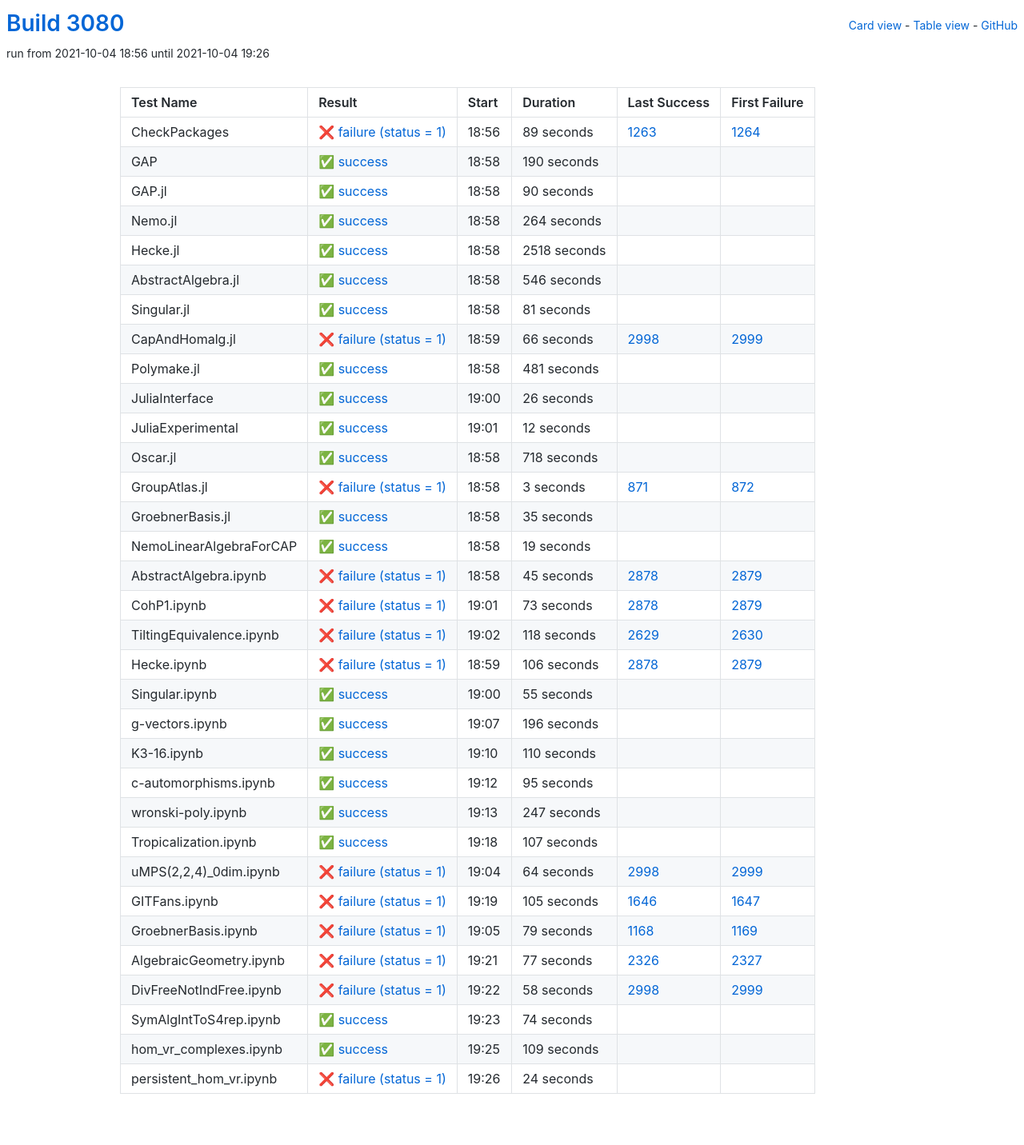
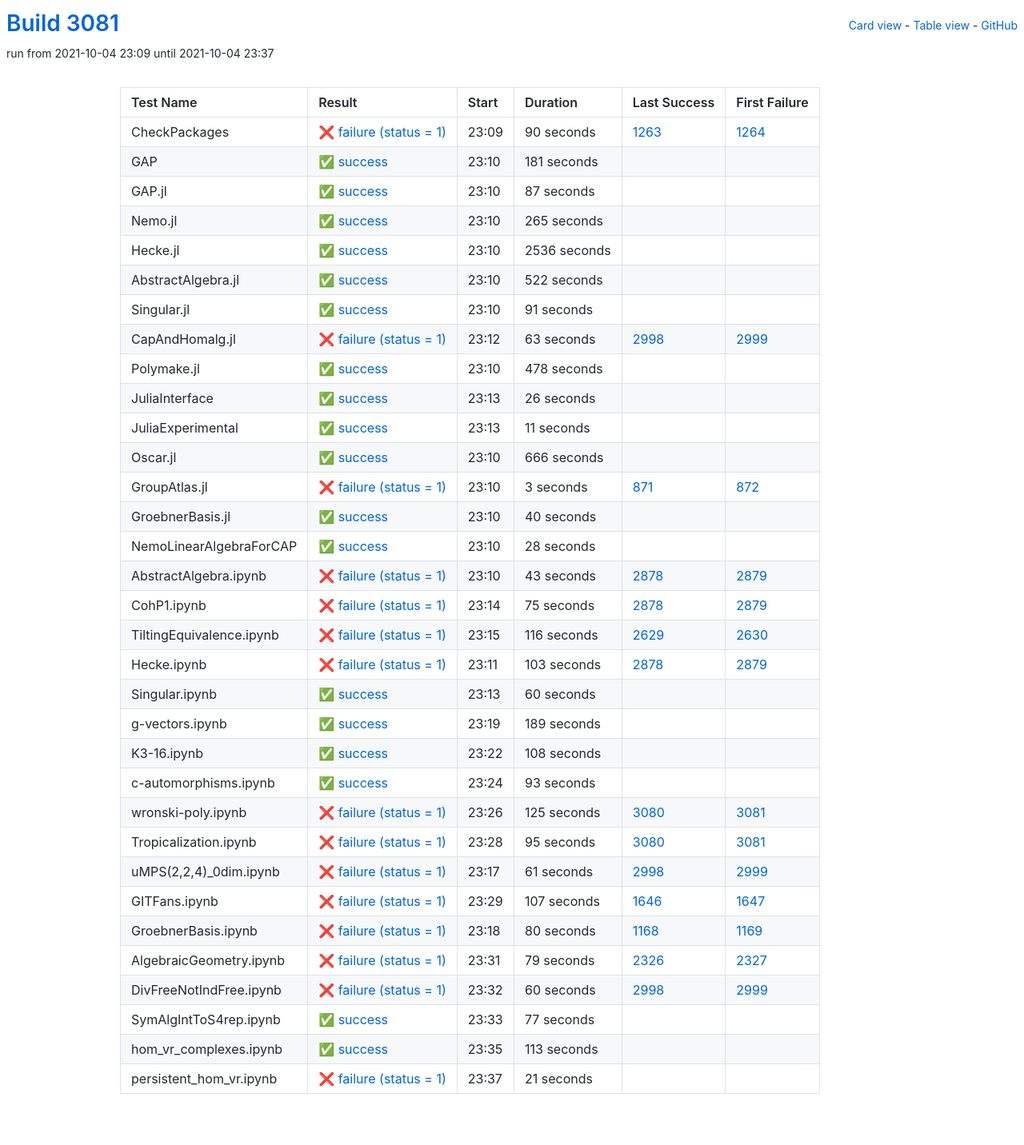
Before and after one commit to oscar-system/oscar-ci-status-stable, a Jekyll site: the page built from table.html, in a window 1280 px wide. Shown: the whole page at 80% size. Built offline with Jekyll 4.4.1, drawn with Linux system fonts in a browser that asks for light colours.

Commit message:
Build #3081

```diff
--- a/_data/ci.yml
+++ b/_data/ci.yml
@@ -1,6 +1,6 @@
 ---
-build: 3080
-build_url: https://oscarci.mathematik.uni-kl.de/job/oscar-stable/3080/
+build: 3081
+build_url: https://oscarci.mathematik.uni-kl.de/job/oscar-stable/3081/
 job: oscar-stable
 organization: oscar-system
 repo: oscar-ci-status-stable
@@ -8,116 +8,116 @@ repourl: https://github.com/oscar-system/oscar-ci-status-stable
 tests:
 - name: CheckPackages
   id: checkpackages
-  log: https://oscarci.mathematik.uni-kl.de/job/oscar-stable/3080/artifact/logs/build-3080/CheckPackages.log
-  start: 2021-10-04 18:56
+  log: https://oscarci.mathematik.uni-kl.de/job/oscar-stable/3081/artifact/logs/build-3081/CheckPackages.log
+  start: 2021-10-04 23:09
   success: false
   exitcode: 1
   status: failure
-  duration: 89
+  duration: 90
   last_success: 1263
   last_success_url: https://oscarci.mathematik.uni-kl.de/job/oscar-stable/1263/
   first_failure: 1264
   first_failure_url: https://oscarci.mathematik.uni-kl.de/job/oscar-stable/1264/
 - name: GAP
   id: gap
-  log: https://oscarci.mathematik.uni-kl.de/job/oscar-stable/3080/artifact/logs/build-3080/GAP.log
-  start: 2021-10-04 18:58
+  log: https://oscarci.mathematik.uni-kl.de/job/oscar-stable/3081/artifact/logs/build-3081/GAP.log
+  start: 2021-10-04 23:10
   success: true
   exitcode: 0
   status: success
-  duration: 190
+  duration: 181
   last_success: false
   last_success_url:
   first_failure: false
   first_failure_url:
 - name: GAP.jl
   id: gap-jl
-  log: https://oscarci.mathematik.uni-kl.de/job/oscar-stable/3080/artifact/logs/build-3080/GAP.jl.log
-  start: 2021-10-04 18:58
+  log: https://oscarci.mathematik.uni-kl.de/job/oscar-stable/3081/artifact/logs/build-3081/GAP.jl.log
+  start: 2021-10-04 23:10
   success: true
   exitcode: 0
   status: success
-  duration: 90
+  duration: 87
   last_success: false
   last_success_url:
   first_failure: false
   first_failure_url:
 - name: Nemo.jl
   id: nemo-jl
-  log: https://oscarci.mathematik.uni-kl.de/job/oscar-stable/3080/artifact/logs/build-3080/Nemo.jl.log
-  start: 2021-10-04 18:58
+  log: https://oscarci.mathematik.uni-kl.de/job/oscar-stable/3081/artifact/logs/build-3081/Nemo.jl.log
+  start: 2021-10-04 23:10
   success: true
   exitcode: 0
   status: success
-  duration: 264
+  duration: 265
   last_success: false
   last_success_url:
   first_failure: false
   first_failure_url:
 - name: Hecke.jl
   id: hecke-jl
-  log: https://oscarci.mathematik.uni-kl.de/job/oscar-stable/3080/artifact/logs/build-3080/Hecke.jl.log
-  start: 2021-10-04 18:58
+  log: https://oscarci.mathematik.uni-kl.de/job/oscar-stable/3081/artifact/logs/build-3081/Hecke.jl.log
+  start: 2021-10-04 23:10
   success: true
   exitcode: 0
   status: success
-  duration: 2518
+  duration: 2536
   last_success: false
   last_success_url:
   first_failure: false
   first_failure_url:
 - name: AbstractAlgebra.jl
   id: abstractalgebra-jl
-  log: https://oscarci.mathematik.uni-kl.de/job/oscar-stable/3080/artifact/logs/build-3080/AbstractAlgebra.jl.log
-  start: 2021-10-04 18:58
+  log: https://oscarci.mathematik.uni-kl.de/job/oscar-stable/3081/artifact/logs/build-3081/AbstractAlgebra.jl.log
+  start: 2021-10-04 23:10
   success: true
   exitcode: 0
   status: success
-  duration: 546
+  duration: 522
   last_success: false
   last_success_url:
   first_failure: false
   first_failure_url:
 - name: Singular.jl
   id: singular-jl
-  log: https://oscarci.mathematik.uni-kl.de/job/oscar-stable/3080/artifact/logs/build-3080/Singular.jl.log
-  start: 2021-10-04 18:58
+  log: https://oscarci.mathematik.uni-kl.de/job/oscar-stable/3081/artifact/logs/build-3081/Singular.jl.log
+  start: 2021-10-04 23:10
   success: true
   exitcode: 0
   status: success
-  duration: 81
+  duration: 91
   last_success: false
   last_success_url:
   first_failure: false
   first_failure_url:
 - name: CapAndHomalg.jl
   id: capandhomalg-jl
-  log: https://oscarci.mathematik.uni-kl.de/job/oscar-stable/3080/artifact/logs/build-3080/CapAndHomalg.jl.log
-  start: 2021-10-04 18:59
+  log: https://oscarci.mathematik.uni-kl.de/job/oscar-stable/3081/artifact/logs/build-3081/CapAndHomalg.jl.log
+  start: 2021-10-04 23:12
   success: false
   exitcode: 1
   status: failure
-  duration: 66
+  duration: 63
   last_success: 2998
   last_success_url: https://oscarci.mathematik.uni-kl.de/job/oscar-stable/2998/
   first_failure: 2999
   first_failure_url: https://oscarci.mathematik.uni-kl.de/job/oscar-stable/2999/
 - name: Polymake.jl
   id: polymake-jl
-  log: https://oscarci.mathematik.uni-kl.de/job/oscar-stable/3080/artifact/logs/build-3080/Polymake.jl.log
-  start: 2021-10-04 18:58
+  log: https://oscarci.mathematik.uni-kl.de/job/oscar-stable/3081/artifact/logs/build-3081/Polymake.jl.log
+  start: 2021-10-04 23:10
   success: true
   exitcode: 0
   status: success
-  duration: 481
+  duration: 478
   last_success: false
   last_success_url:
   first_failure: false
   first_failure_url:
 - name: JuliaInterface
   id: juliainterface
-  log: https://oscarci.mathematik.uni-kl.de/job/oscar-stable/3080/artifact/logs/build-3080/JuliaInterface.log
-  start: 2021-10-04 19:00
+  log: https://oscarci.mathematik.uni-kl.de/job/oscar-stable/3081/artifact/logs/build-3081/JuliaInterface.log
+  start: 2021-10-04 23:13
   success: true
   exitcode: 0
   status: success
@@ -128,32 +128,32 @@ tests:
   first_failure_url:
 - name: JuliaExperimental
   id: juliaexperimental
-  log: https://oscarci.mathematik.uni-kl.de/job/oscar-stable/3080/artifact/logs/build-3080/JuliaExperimental.log
-  start: 2021-10-04 19:01
+  log: https://oscarci.mathematik.uni-kl.de/job/oscar-stable/3081/artifact/logs/build-3081/JuliaExperimental.log
+  start: 2021-10-04 23:13
   success: true
   exitcode: 0
   status: success
-  duration: 12
+  duration: 11
   last_success: false
   last_success_url:
   first_failure: false
   first_failure_url:
 - name: Oscar.jl
   id: oscar-jl
-  log: https://oscarci.mathematik.uni-kl.de/job/oscar-stable/3080/artifact/logs/build-3080/Oscar.jl.log
-  start: 2021-10-04 18:58
+  log: https://oscarci.mathematik.uni-kl.de/job/oscar-stable/3081/artifact/logs/build-3081/Oscar.jl.log
+  start: 2021-10-04 23:10
   success: true
   exitcode: 0
   status: success
-  duration: 718
+  duration: 666
   last_success: false
   last_success_url:
   first_failure: false
   first_failure_url:
 - name: GroupAtlas.jl
   id: groupatlas-jl
-  log: https://oscarci.mathematik.uni-kl.de/job/oscar-stable/3080/artifact/logs/build-3080/GroupAtlas.jl.log
-  start: 2021-10-04 18:58
+  log: https://oscarci.mathematik.uni-kl.de/job/oscar-stable/3081/artifact/logs/build-3081/GroupAtlas.jl.log
+  start: 2021-10-04 23:10
   success: false
   exitcode: 1
   status: failure
@@ -164,240 +164,240 @@ tests:
   first_failure_url: https://oscarci.mathematik.uni-kl.de/job/oscar-stable/872/
 - name: GroebnerBasis.jl
   id: groebnerbasis-jl
-  log: https://oscarci.mathematik.uni-kl.de/job/oscar-stable/3080/artifact/logs/build-3080/GroebnerBasis.jl.log
-  start: 2021-10-04 18:58
+  log: https://oscarci.mathematik.uni-kl.de/job/oscar-stable/3081/artifact/logs/build-3081/GroebnerBasis.jl.log
+  start: 2021-10-04 23:10
   success: true
   exitcode: 0
   status: success
-  duration: 35
+  duration: 40
   last_success: false
   last_success_url:
   first_failure: false
   first_failure_url:
 - name: NemoLinearAlgebraForCAP
   id: nemolinearalgebraforcap
-  log: https://oscarci.mathematik.uni-kl.de/job/oscar-stable/3080/artifact/logs/build-3080/NemoLinearAlgebraForCAP.log
-  start: 2021-10-04 18:58
+  log: https://oscarci.mathematik.uni-kl.de/job/oscar-stable/3081/artifact/logs/build-3081/NemoLinearAlgebraForCAP.log
+  start: 2021-10-04 23:10
   success: true
   exitcode: 0
   status: success
-  duration: 19
+  duration: 28
   last_success: false
   last_success_url:
   first_failure: false
   first_failure_url:
 - name: AbstractAlgebra.ipynb
   id: abstractalgebra-ipynb
-  log: https://oscarci.mathematik.uni-kl.de/job/oscar-stable/3080/artifact/logs/build-3080/AbstractAlgebra.ipynb.log
-  start: 2021-10-04 18:58
+  log: https://oscarci.mathematik.uni-kl.de/job/oscar-stable/3081/artifact/logs/build-3081/AbstractAlgebra.ipynb.log
+  start: 2021-10-04 23:10
   success: false
   exitcode: 1
   status: failure
-  duration: 45
+  duration: 43
   last_success: 2878
   last_success_url: https://oscarci.mathematik.uni-kl.de/job/oscar-stable/2878/
   first_failure: 2879
   first_failure_url: https://oscarci.mathematik.uni-kl.de/job/oscar-stable/2879/
 - name: CohP1.ipynb
   id: cohp1-ipynb
-  log: https://oscarci.mathematik.uni-kl.de/job/oscar-stable/3080/artifact/logs/build-3080/CohP1.ipynb.log
-  start: 2021-10-04 19:01
+  log: https://oscarci.mathematik.uni-kl.de/job/oscar-stable/3081/artifact/logs/build-3081/CohP1.ipynb.log
+  start: 2021-10-04 23:14
   success: false
   exitcode: 1
   status: failure
-  duration: 73
+  duration: 75
   last_success: 2878
   last_success_url: https://oscarci.mathematik.uni-kl.de/job/oscar-stable/2878/
   first_failure: 2879
   first_failure_url: https://oscarci.mathematik.uni-kl.de/job/oscar-stable/2879/
 - name: TiltingEquivalence.ipynb
   id: tiltingequivalence-ipynb
-  log: https://oscarci.mathematik.uni-kl.de/job/oscar-stable/3080/artifact/logs/build-3080/TiltingEquivalence.ipynb.log
-  start: 2021-10-04 19:02
+  log: https://oscarci.mathematik.uni-kl.de/job/oscar-stable/3081/artifact/logs/build-3081/TiltingEquivalence.ipynb.log
+  start: 2021-10-04 23:15
   success: false
   exitcode: 1
   status: failure
-  duration: 118
+  duration: 116
   last_success: 2629
   last_success_url: https://oscarci.mathematik.uni-kl.de/job/oscar-stable/2629/
   first_failure: 2630
   first_failure_url: https://oscarci.mathematik.uni-kl.de/job/oscar-stable/2630/
 - name: Hecke.ipynb
   id: hecke-ipynb
-  log: https://oscarci.mathematik.uni-kl.de/job/oscar-stable/3080/artifact/logs/build-3080/Hecke.ipynb.log
-  start: 2021-10-04 18:59
+  log: https://oscarci.mathematik.uni-kl.de/job/oscar-stable/3081/artifact/logs/build-3081/Hecke.ipynb.log
+  start: 2021-10-04 23:11
   success: false
   exitcode: 1
   status: failure
-  duration: 106
+  duration: 103
   last_success: 2878
   last_success_url: https://oscarci.mathematik.uni-kl.de/job/oscar-stable/2878/
   first_failure: 2879
   first_failure_url: https://oscarci.mathematik.uni-kl.de/job/oscar-stable/2879/
 - name: Singular.ipynb
   id: singular-ipynb
-  log: https://oscarci.mathematik.uni-kl.de/job/oscar-stable/3080/artifact/logs/build-3080/Singular.ipynb.log
-  start: 2021-10-04 19:00
+  log: https://oscarci.mathematik.uni-kl.de/job/oscar-stable/3081/artifact/logs/build-3081/Singular.ipynb.log
+  start: 2021-10-04 23:13
   success: true
   exitcode: 0
   status: success
-  duration: 55
+  duration: 60
   last_success: false
   last_success_url:
   first_failure: false
   first_failure_url:
 - name: g-vectors.ipynb
   id: g-vectors-ipynb
-  log: https://oscarci.mathematik.uni-kl.de/job/oscar-stable/3080/artifact/logs/build-3080/g-vectors.ipynb.log
-  start: 2021-10-04 19:07
+  log: https://oscarci.mathematik.uni-kl.de/job/oscar-stable/3081/artifact/logs/build-3081/g-vectors.ipynb.log
+  start: 2021-10-04 23:19
   success: true
   exitcode: 0
   status: success
-  duration: 196
+  duration: 189
   last_success: false
   last_success_url:
   first_failure: false
   first_failure_url:
 - name: K3-16.ipynb
   id: k3-16-ipynb
-  log: https://oscarci.mathematik.uni-kl.de/job/oscar-stable/3080/artifact/logs/build-3080/K3-16.ipynb.log
-  start: 2021-10-04 19:10
+  log: https://oscarci.mathematik.uni-kl.de/job/oscar-stable/3081/artifact/logs/build-3081/K3-16.ipynb.log
+  start: 2021-10-04 23:22
   success: true
   exitcode: 0
   status: success
-  duration: 110
+  duration: 108
   last_success: false
   last_success_url:
   first_failure: false
   first_failure_url:
 - name: c-automorphisms.ipynb
   id: c-automorphisms-ipynb
-  log: https://oscarci.mathematik.uni-kl.de/job/oscar-stable/3080/artifact/logs/build-3080/c-automorphisms.ipynb.log
-  start: 2021-10-04 19:12
+  log: https://oscarci.mathematik.uni-kl.de/job/oscar-stable/3081/artifact/logs/build-3081/c-automorphisms.ipynb.log
+  start: 2021-10-04 23:24
   success: true
   exitcode: 0
   status: success
-  duration: 95
+  duration: 93
   last_success: false
   last_success_url:
   first_failure: false
   first_failure_url:
 - name: wronski-poly.ipynb
   id: wronski-poly-ipynb
-  log: https://oscarci.mathematik.uni-kl.de/job/oscar-stable/3080/artifact/logs/build-3080/wronski-poly.ipynb.log
-  start: 2021-10-04 19:13
-  success: true
-  exitcode: 0
-  status: success
-  duration: 247
-  last_success: false
-  last_success_url:
-  first_failure: false
-  first_failure_url:
-- name: Tropicalization.ipynb
-  id: tropicalization-ipynb
-  log: https://oscarci.mathematik.uni-kl.de/job/oscar-stable/3080/artifact/logs/build-3080/Tropicalization.ipynb.log
-  start: 2021-10-04 19:18
-  success: true
-  exitcode: 0
-  status: success
-  duration: 107
-  last_success: false
-  last_success_url:
-  first_failure: false
-  first_failure_url:
-- name: uMPS(2,2,4)_0dim.ipynb
-  id: umps-2-2-4-0dim-ipynb
-  log: https://oscarci.mathematik.uni-kl.de/job/oscar-stable/3080/artifact/logs/build-3080/uMPS-2-2-4-_0dim.ipynb.log
-  start: 2021-10-04 19:04
+  log: https://oscarci.mathematik.uni-kl.de/job/oscar-stable/3081/artifact/logs/build-3081/wronski-poly.ipynb.log
+  start: 2021-10-04 23:26
   success: false
   exitcode: 1
   status: failure
-  duration: 64
+  duration: 125
+  last_success: 3080
+  last_success_url: https://oscarci.mathematik.uni-kl.de/job/oscar-stable/3080/
+  first_failure: 3081
+  first_failure_url: https://oscarci.mathematik.uni-kl.de/job/oscar-stable/3081/
+- name: Tropicalization.ipynb
+  id: tropicalization-ipynb
+  log: https://oscarci.mathematik.uni-kl.de/job/oscar-stable/3081/artifact/logs/build-3081/Tropicalization.ipynb.log
+  start: 2021-10-04 23:28
+  success: false
+  exitcode: 1
+  status: failure
+  duration: 95
+  last_success: 3080
+  last_success_url: https://oscarci.mathematik.uni-kl.de/job/oscar-stable/3080/
+  first_failure: 3081
+  first_failure_url: https://oscarci.mathematik.uni-kl.de/job/oscar-stable/3081/
+- name: uMPS(2,2,4)_0dim.ipynb
+  id: umps-2-2-4-0dim-ipynb
+  log: https://oscarci.mathematik.uni-kl.de/job/oscar-stable/3081/artifact/logs/build-3081/uMPS-2-2-4-_0dim.ipynb.log
+  start: 2021-10-04 23:17
+  success: false
+  exitcode: 1
+  status: failure
+  duration: 61
   last_success: 2998
   last_success_url: https://oscarci.mathematik.uni-kl.de/job/oscar-stable/2998/
   first_failure: 2999
   first_failure_url: https://oscarci.mathematik.uni-kl.de/job/oscar-stable/2999/
 - name: GITFans.ipynb
   id: gitfans-ipynb
-  log: https://oscarci.mathematik.uni-kl.de/job/oscar-stable/3080/artifact/logs/build-3080/GITFans.ipynb.log
-  start: 2021-10-04 19:19
+  log: https://oscarci.mathematik.uni-kl.de/job/oscar-stable/3081/artifact/logs/build-3081/GITFans.ipynb.log
+  start: 2021-10-04 23:29
   success: false
   exitcode: 1
   status: failure
-  duration: 105
+  duration: 107
   last_success: 1646
   last_success_url: https://oscarci.mathematik.uni-kl.de/job/oscar-stable/1646/
   first_failure: 1647
   first_failure_url: https://oscarci.mathematik.uni-kl.de/job/oscar-stable/1647/
 - name: GroebnerBasis.ipynb
   id: groebnerbasis-ipynb
-  log: https://oscarci.mathematik.uni-kl.de/job/oscar-stable/3080/artifact/logs/build-3080/GroebnerBasis.ipynb.log
-  start: 2021-10-04 19:05
+  log: https://oscarci.mathematik.uni-kl.de/job/oscar-stable/3081/artifact/logs/build-3081/GroebnerBasis.ipynb.log
+  start: 2021-10-04 23:18
   success: false
   exitcode: 1
   status: failure
-  duration: 79
+  duration: 80
   last_success: 1168
   last_success_url: https://oscarci.mathematik.uni-kl.de/job/oscar-stable/1168/
   first_failure: 1169
   first_failure_url: https://oscarci.mathematik.uni-kl.de/job/oscar-stable/1169/
 - name: AlgebraicGeometry.ipynb
   id: algebraicgeometry-ipynb
-  log: https://oscarci.mathematik.uni-kl.de/job/oscar-stable/3080/artifact/logs/build-3080/AlgebraicGeometry.ipynb.log
-  start: 2021-10-04 19:21
+  log: https://oscarci.mathematik.uni-kl.de/job/oscar-stable/3081/artifact/logs/build-3081/AlgebraicGeometry.ipynb.log
+  start: 2021-10-04 23:31
   success: false
   exitcode: 1
   status: failure
-  duration: 77
+  duration: 79
   last_success: 2326
   last_success_url: https://oscarci.mathematik.uni-kl.de/job/oscar-stable/2326/
   first_failure: 2327
   first_failure_url: https://oscarci.mathematik.uni-kl.de/job/oscar-stable/2327/
 - name: DivFreeNotIndFree.ipynb
   id: divfreenotindfree-ipynb
-  log: https://oscarci.mathematik.uni-kl.de/job/oscar-stable/3080/artifact/logs/build-3080/DivFreeNotIndFree.ipynb.log
-  start: 2021-10-04 19:22
+  log: https://oscarci.mathematik.uni-kl.de/job/oscar-stable/3081/artifact/logs/build-3081/DivFreeNotIndFree.ipynb.log
+  start: 2021-10-04 23:32
   success: false
   exitcode: 1
   status: failure
-  duration: 58
+  duration: 60
   last_success: 2998
   last_success_url: https://oscarci.mathematik.uni-kl.de/job/oscar-stable/2998/
   first_failure: 2999
   first_failure_url: https://oscarci.mathematik.uni-kl.de/job/oscar-stable/2999/
 - name: SymAlgIntToS4rep.ipynb
   id: symalginttos4rep-ipynb
-  log: https://oscarci.mathematik.uni-kl.de/job/oscar-stable/3080/artifact/logs/build-3080/SymAlgIntToS4rep.ipynb.log
-  start: 2021-10-04 19:23
+  log: https://oscarci.mathematik.uni-kl.de/job/oscar-stable/3081/artifact/logs/build-3081/SymAlgIntToS4rep.ipynb.log
+  start: 2021-10-04 23:33
   success: true
   exitcode: 0
   status: success
-  duration: 74
+  duration: 77
   last_success: false
   last_success_url:
   first_failure: false
   first_failure_url:
 - name: hom_vr_complexes.ipynb
   id: hom-vr-complexes-ipynb
-  log: https://oscarci.mathematik.uni-kl.de/job/oscar-stable/3080/artifact/logs/build-3080/hom_vr_complexes.ipynb.log
-  start: 2021-10-04 19:25
+  log: https://oscarci.mathematik.uni-kl.de/job/oscar-stable/3081/artifact/logs/build-3081/hom_vr_complexes.ipynb.log
+  start: 2021-10-04 23:35
   success: true
   exitcode: 0
   status: success
-  duration: 109
+  duration: 113
   last_success: false
   last_success_url:
   first_failure: false
   first_failure_url:
 - name: persistent_hom_vr.ipynb
   id: persistent-hom-vr-ipynb
-  log: https://oscarci.mathematik.uni-kl.de/job/oscar-stable/3080/artifact/logs/build-3080/persistent_hom_vr.ipynb.log
-  start: 2021-10-04 19:26
+  log: https://oscarci.mathematik.uni-kl.de/job/oscar-stable/3081/artifact/logs/build-3081/persistent_hom_vr.ipynb.log
+  start: 2021-10-04 23:37
   success: false
   exitcode: 1
   status: failure
-  duration: 24
+  duration: 21
   last_success: false
   last_success_url:
   first_failure: false
```
Also changed, not shown: README.md.
